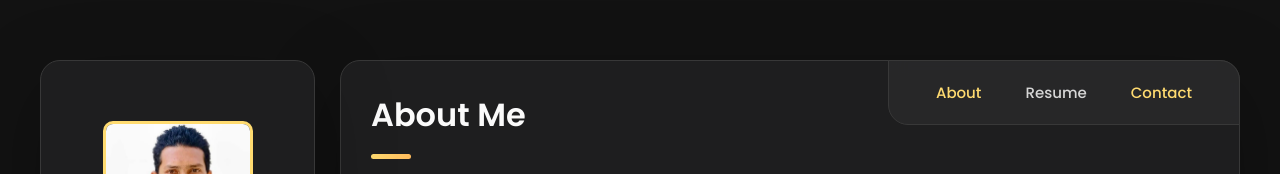
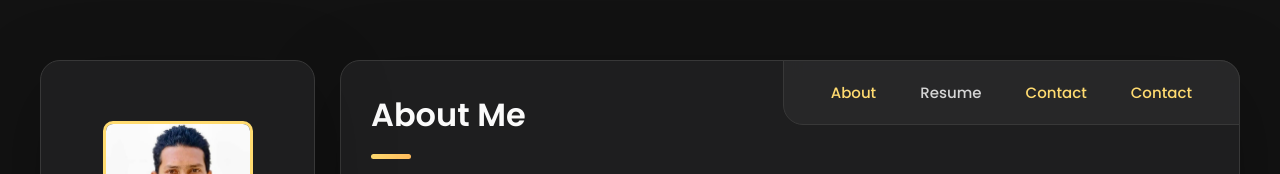
Before and after one commit to SKDANISHO7/Zeeshan, a plain HTML site: page index.html in a window 1280 px wide. Shown: the top 174 px of the page. Drawn offline with nearby package versions, Linux system fonts and the light colour scheme.

Commit message:
Update index.html

```diff
--- a/index.html
+++ b/index.html
@@ -178,6 +178,13 @@
             <button class="navbar-link" data-nav-link>Resume</button>
           </li>
 
+
+
+
+
+          <li class="navbar-item">
+            <button class="navbar-link active" data-nav-link>Contact</button>
+          </li>
           <!-- <li class="navbar-item">
             <button class="navbar-link" data-nav-link>Portfolio</button>
           </li>-->
```
